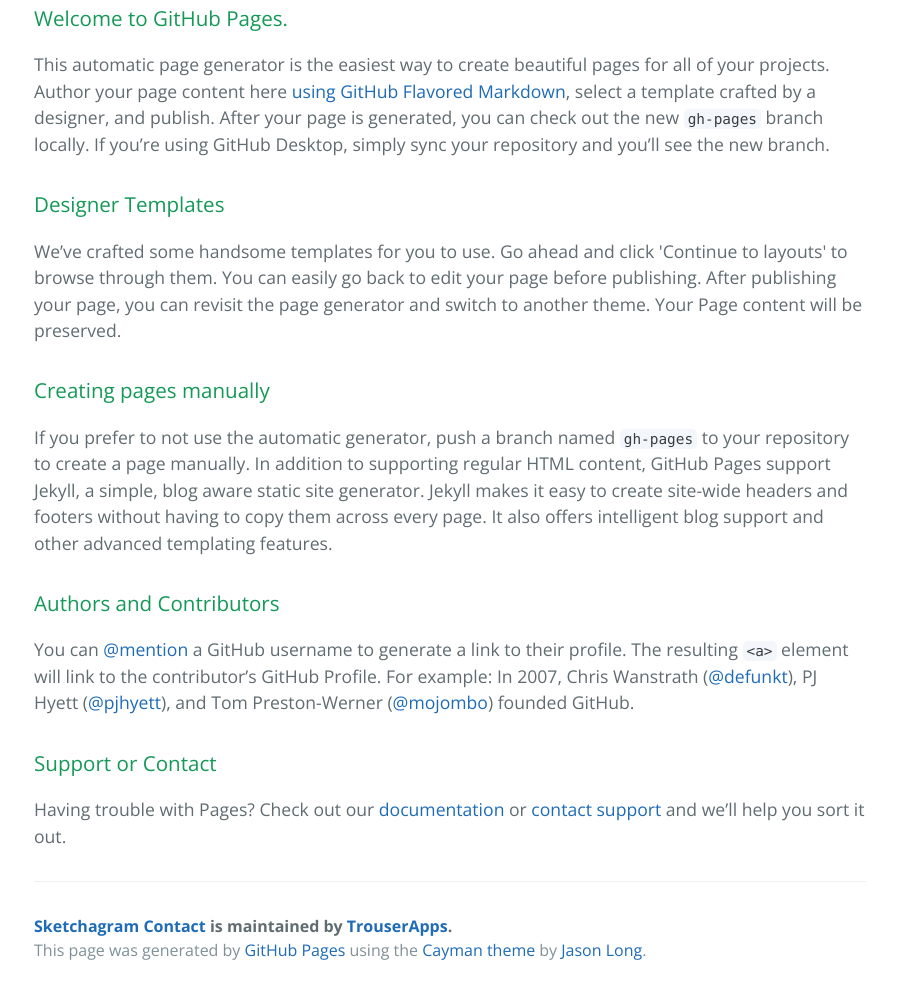
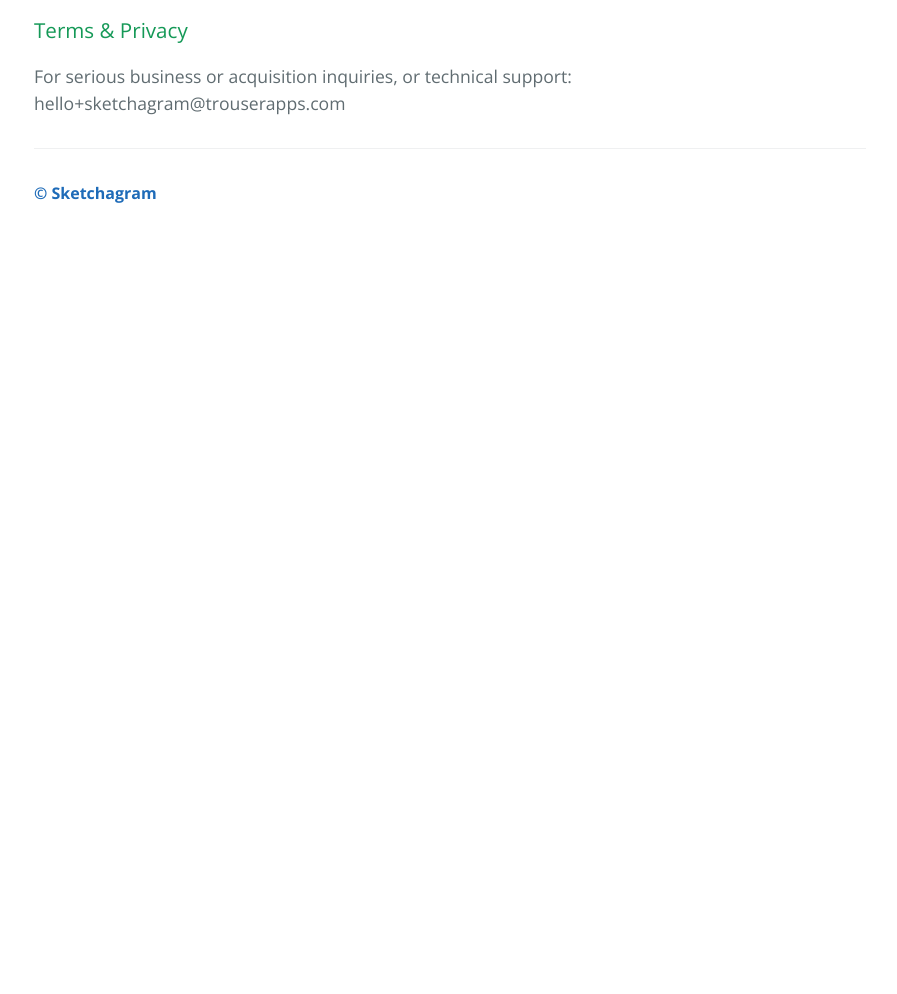
Before and after one commit to TrouserApps/sketchagramcontact, a plain HTML site: page index.html in a window 1280 px wide. Shown: the part 365-1359 px from the top of the page, without its empty margins (190-1087 px from the left). After the commit the page ends 800 px from the top, so only its background shows below. Drawn offline with nearby package versions, Linux system fonts and the light colour scheme.

Commit message:
Update index.html

```diff
--- a/index.html
+++ b/index.html
@@ -2,7 +2,7 @@
 <html lang="en-us">
   <head>
     <meta charset="UTF-8">
-    <title>Sketchagram Contact by TrouserApps</title>
+    <title>Sketchagram Contact</title>
     <meta name="viewport" content="width=device-width, initial-scale=1">
     <link rel="stylesheet" type="text/css" href="stylesheets/normalize.css" media="screen">
     <link href='https://fonts.googleapis.com/css?family=Open+Sans:400,700' rel='stylesheet' type='text/css'>
@@ -11,43 +11,22 @@
   </head>
   <body>
     <section class="page-header">
-      <h1 class="project-name">Sketchagram Contact</h1>
+      <h1 class="project-name">Sketchagram</br>Contact</h1>
       <h2 class="project-tagline"></h2>
-      <a href="https://github.com/TrouserApps/sketchagramcontact" class="btn">View on GitHub</a>
-      <a href="https://github.com/TrouserApps/sketchagramcontact/zipball/master" class="btn">Download .zip</a>
-      <a href="https://github.com/TrouserApps/sketchagramcontact/tarball/master" class="btn">Download .tar.gz</a>
+      <!--<a href="https://github.com/TrouserApps/sketchagramtermsandprivacy" class="btn">View on GitHub</a>-->
+      <!--<a href="https://github.com/TrouserApps/sketchagramtermsandprivacy/zipball/master" class="btn">Download .zip</a>-->
+      <!--<a href="https://github.com/TrouserApps/sketchagramtermsandprivacy/tarball/master" class="btn">Download .tar.gz</a>-->
     </section>
 
     <section class="main-content">
       <h3>
-<a id="welcome-to-github-pages" class="anchor" href="#welcome-to-github-pages" aria-hidden="true"><span aria-hidden="true" class="octicon octicon-link"></span></a>Welcome to GitHub Pages.</h3>
+<a id="privacy-policy" class="anchor" href="#privacy-policy" aria-hidden="true"><span class="octicon octicon-link"></span></a>Terms &amp; Privacy</h1>
 
-<p>This automatic page generator is the easiest way to create beautiful pages for all of your projects. Author your page content here <a href="https://guides.github.com/features/mastering-markdown/">using GitHub Flavored Markdown</a>, select a template crafted by a designer, and publish. After your page is generated, you can check out the new <code>gh-pages</code> branch locally. If you’re using GitHub Desktop, simply sync your repository and you’ll see the new branch.</p>
+<p>For serious business or acquisition inquiries, or technical support: hello+sketchagram@trouserapps.com</p>
+      <footer class="site-footer">
+        <span class="site-footer-owner"><a>© Sketchagram</a></span>
 
-<h3>
-<a id="designer-templates" class="anchor" href="#designer-templates" aria-hidden="true"><span aria-hidden="true" class="octicon octicon-link"></span></a>Designer Templates</h3>
-
-<p>We’ve crafted some handsome templates for you to use. Go ahead and click 'Continue to layouts' to browse through them. You can easily go back to edit your page before publishing. After publishing your page, you can revisit the page generator and switch to another theme. Your Page content will be preserved.</p>
-
-<h3>
-<a id="creating-pages-manually" class="anchor" href="#creating-pages-manually" aria-hidden="true"><span aria-hidden="true" class="octicon octicon-link"></span></a>Creating pages manually</h3>
-
-<p>If you prefer to not use the automatic generator, push a branch named <code>gh-pages</code> to your repository to create a page manually. In addition to supporting regular HTML content, GitHub Pages support Jekyll, a simple, blog aware static site generator. Jekyll makes it easy to create site-wide headers and footers without having to copy them across every page. It also offers intelligent blog support and other advanced templating features.</p>
-
-<h3>
-<a id="authors-and-contributors" class="anchor" href="#authors-and-contributors" aria-hidden="true"><span aria-hidden="true" class="octicon octicon-link"></span></a>Authors and Contributors</h3>
-
-<p>You can <a href="https://help.github.com/articles/basic-writing-and-formatting-syntax/#mentioning-users-and-teams" class="user-mention">@mention</a> a GitHub username to generate a link to their profile. The resulting <code>&lt;a&gt;</code> element will link to the contributor’s GitHub Profile. For example: In 2007, Chris Wanstrath (<a href="https://github.com/defunkt" class="user-mention">@defunkt</a>), PJ Hyett (<a href="https://github.com/pjhyett" class="user-mention">@pjhyett</a>), and Tom Preston-Werner (<a href="https://github.com/mojombo" class="user-mention">@mojombo</a>) founded GitHub.</p>
-
-<h3>
-<a id="support-or-contact" class="anchor" href="#support-or-contact" aria-hidden="true"><span aria-hidden="true" class="octicon octicon-link"></span></a>Support or Contact</h3>
-
-<p>Having trouble with Pages? Check out our <a href="https://help.github.com/pages">documentation</a> or <a href="https://github.com/contact">contact support</a> and we’ll help you sort it out.</p>
-
-      <footer class="site-footer">
-        <span class="site-footer-owner"><a href="https://github.com/TrouserApps/sketchagramcontact">Sketchagram Contact</a> is maintained by <a href="https://github.com/TrouserApps">TrouserApps</a>.</span>
-
-        <span class="site-footer-credits">This page was generated by <a href="https://pages.github.com">GitHub Pages</a> using the <a href="https://github.com/jasonlong/cayman-theme">Cayman theme</a> by <a href="https://twitter.com/jasonlong">Jason Long</a>.</span>
+        <!--<span class="site-footer-credits">This page was generated by <a href="https://pages.github.com">GitHub Pages</a> using the <a href="https://github.com/jasonlong/cayman-theme">Cayman theme</a> by <a href="https://twitter.com/jasonlong">Jason Long</a>.</span>-->
       </footer>
 
     </section>
```
